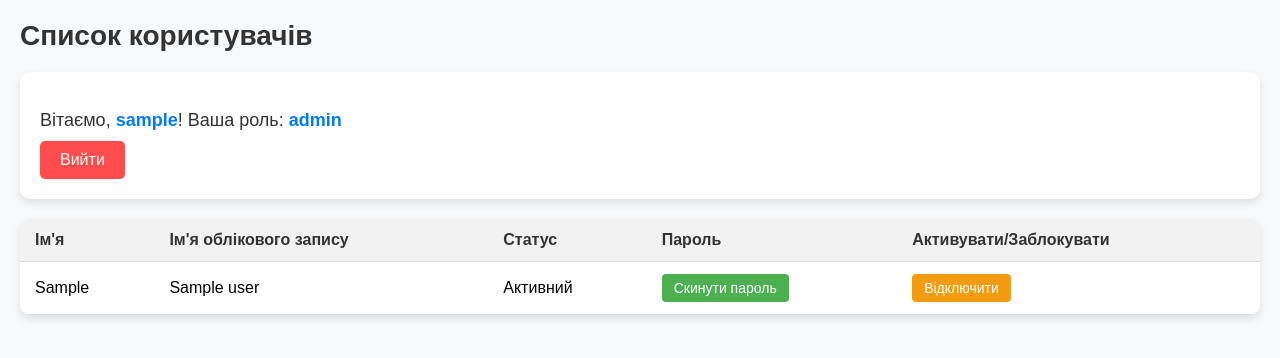
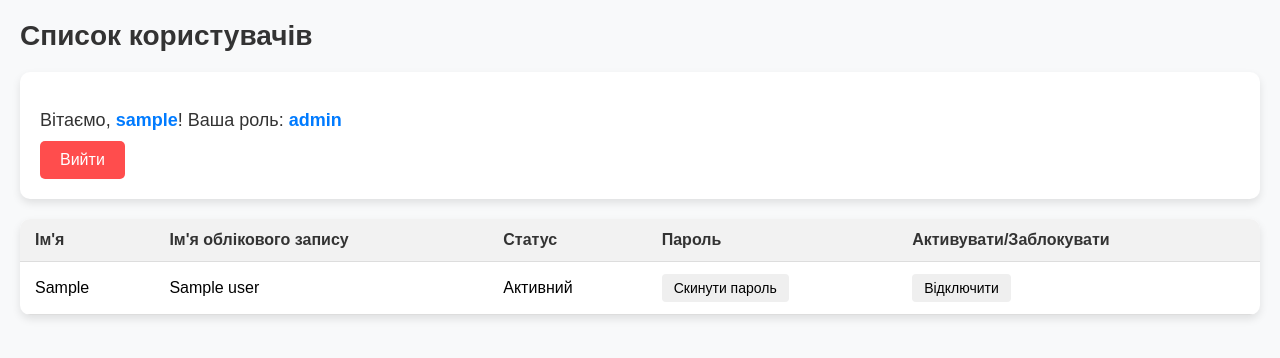
Before and after one commit to SergNest/AD_pass, a Flask app: template templates/index.html in a window 1280 px wide. Shown: the top 358 px of the page. Run offline with Flask 2, Linux system fonts and the light colour scheme; the template is opened without the code that fills it: most values are stand-ins (such as "Sample title", 1, 10 or a date in 2020).

Commit message:
some stylev2

```diff
--- a/templates/index.html
+++ b/templates/index.html
@@ -29,10 +29,10 @@
                 <td>{{ user.sam_account_name }}</td>
                 <td>{{ "Відключений" if user.disabled else "Активний" }}</td>
                 <td>
-                    <button class="reset-button" onclick="resetPassword('{{ user.sam_account_name }}')">Скинути пароль</button>
+                    <button onclick="resetPassword('{{ user.sam_account_name }}')">Скинути пароль</button>
                 </td>
                 <td>
-                    <button class="toggle-button" onclick="toggleStatus('{{ user.sam_account_name }}')">
+                    <button onclick="toggleStatus('{{ user.sam_account_name }}', '{{ 'disable' if not user.disabled else 'enable' }}')">
                         {{ "Відключити" if not user.disabled else "Активувати" }}
                     </button>
                 </td>
```
